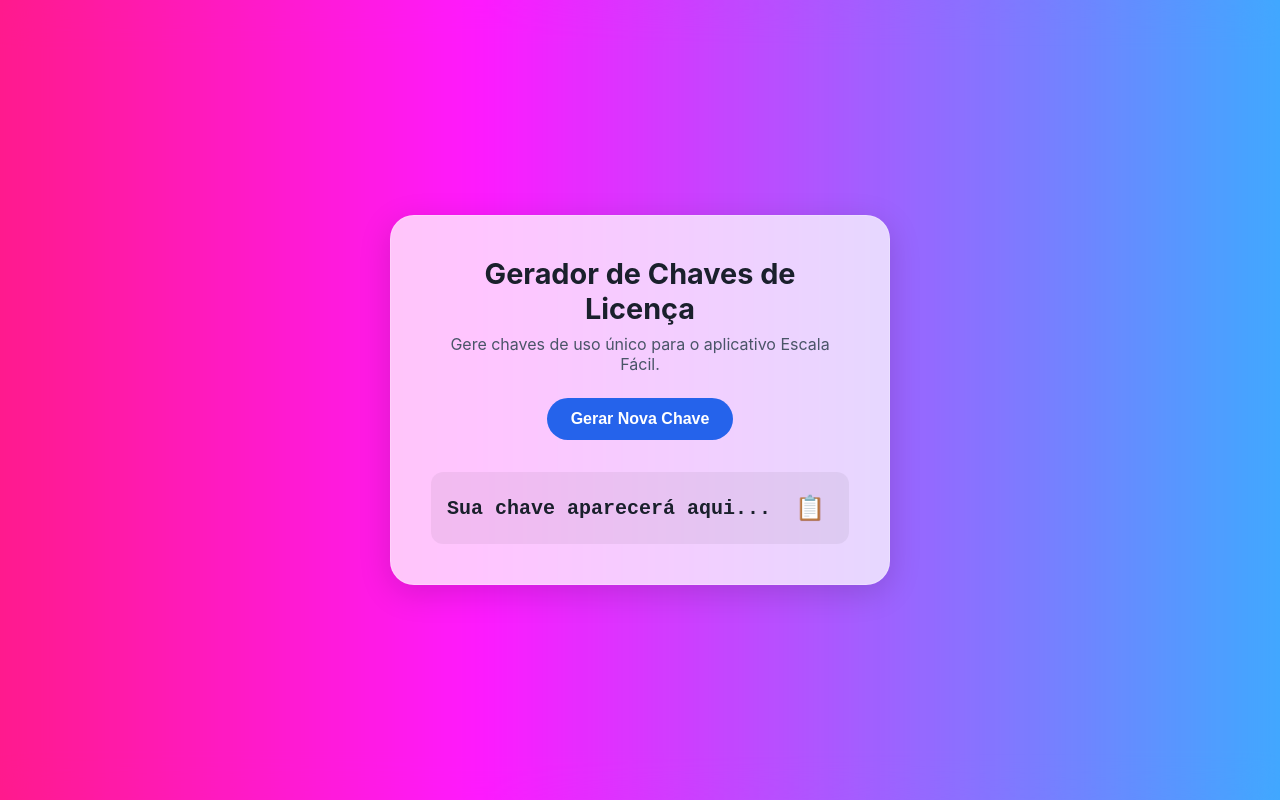
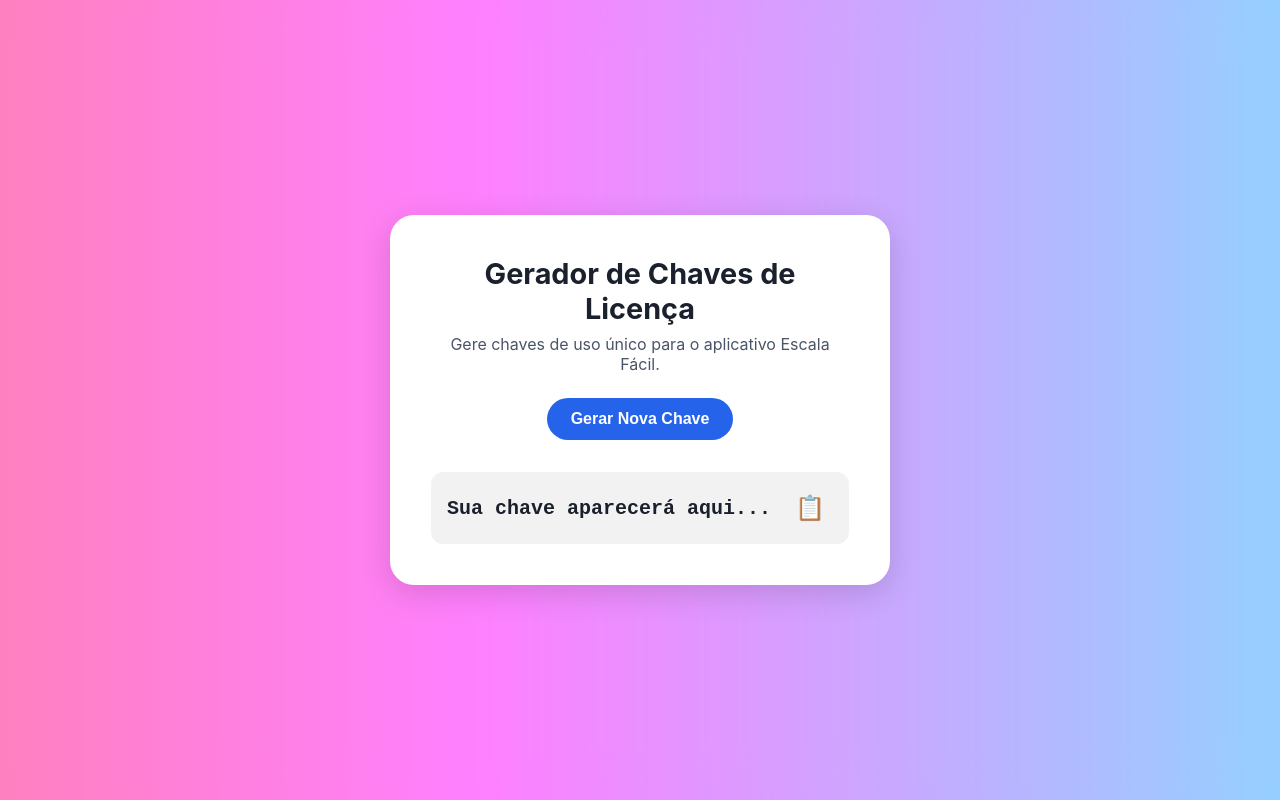
Before and after one commit to cassicava/EF-KEY, a plain HTML site: page index.html in a window 1280 px wide. Drawn offline with Linux system fonts and the light colour scheme.

Commit message:
Update index.html

```diff
--- a/index.html
+++ b/index.html
@@ -56,20 +56,22 @@
             left: 0;
             width: 100%;
             height: 100%;
-            background-color: rgba(255, 255, 255, 0.1);
-            backdrop-filter: blur(20px);
-            -webkit-backdrop-filter: blur(20px);
+            /* ALTERADO: Camada de vidro mais opaca para suavizar o fundo */
+            background-color: rgba(255, 255, 255, 0.5);
+            backdrop-filter: blur(24px);
+            -webkit-backdrop-filter: blur(24px);
             z-index: -1;
         }
 
         /* --- CARD PRINCIPAL --- */
         .container {
-            background: rgba(255, 255, 255, 0.75);
+            /* ALTERADO: Fundo do card agora é branco sólido */
+            background: #ffffff;
             padding: 2.5rem;
             border-radius: 24px;
             box-shadow: 0 8px 32px rgba(0, 0, 0, 0.15);
             text-align: center;
-            border: 1px solid rgba(255, 255, 255, 0.2);
+            border: 1px solid rgba(255, 255, 255, 0.4);
             width: 100%;
             max-width: 500px;
             margin: 1rem;
```
